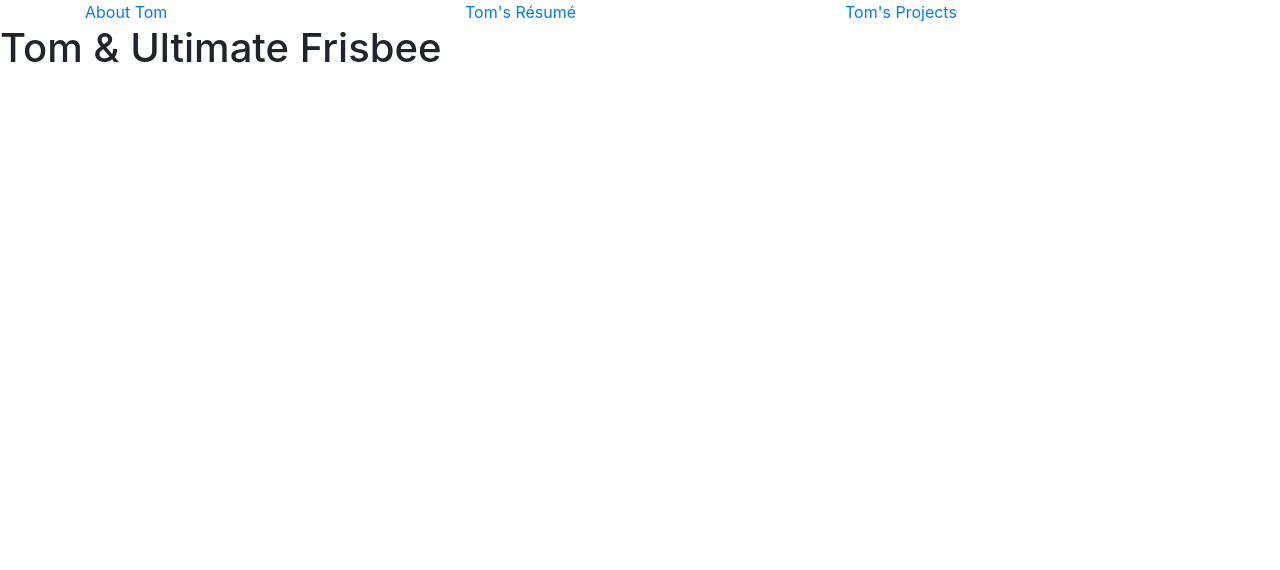
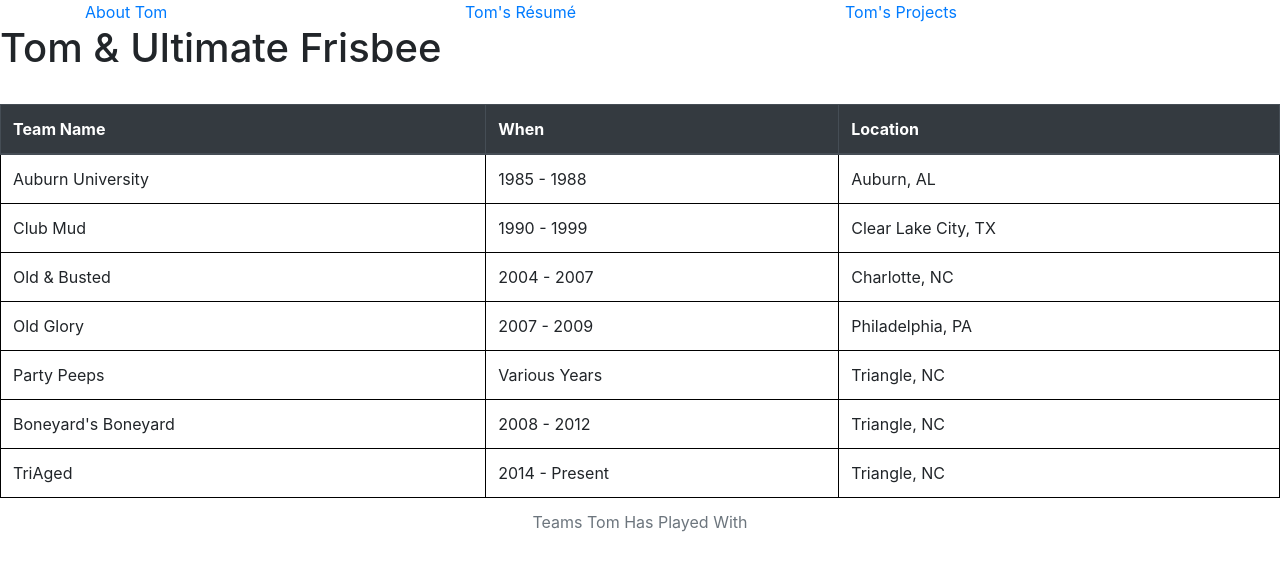
Before and after one commit to tomunoz/cs50, a plain HTML site: page project0/ultimate.html in a window 1280 px wide. Drawn offline with nearby package versions, Linux system fonts and the light colour scheme.

Commit message:
added table to ultimate.html

```diff
--- a/project0/project0.css
+++ b/project0/project0.css
@@ -0,0 +1,10 @@
+table,
+th,
+td {
+    border: 1px solid black;
+}
+
+caption {
+    display: table-caption;
+    text-align: center;
+}
--- a/project0/ultimate.html
+++ b/project0/ultimate.html
@@ -23,6 +23,54 @@
     </div>
 
     <h1>Tom & Ultimate Frisbee</h1>
+    <br>
+    <table class="table">
+        <caption>Teams Tom Has Played With</caption>
+        <thead class="thead-dark">
+            <tr>
+                <th>Team Name</th>
+                <th>When</th>
+                <th>Location</th>
+            </tr>
+        </thead>
+        <tr>
+            <td>Auburn University</td>
+            <td>1985 - 1988</td>
+            <td>Auburn, AL</td>
+        </tr>
+        <tr>
+            <td>Club Mud</td>
+            <td>1990 - 1999</td>
+            <td>Clear Lake City, TX</td>
+        </tr>
+        <tr>
+            <td>Old & Busted</td>
+            <td>2004 - 2007</td>
+            <td>Charlotte, NC</td>
+        </tr>
+        <tr>
+            <td>Old Glory</td>
+            <td>2007 - 2009</td>
+            <td>Philadelphia, PA</td>
+        </tr>
+        <tr>
+            <td>Party Peeps</td>
+            <td>Various Years</td>
+            <td>Triangle, NC</td>
+        </tr>
+        <tr>
+            <td>Boneyard's Boneyard</td>
+            <td>2008 - 2012</td>
+            <td>Triangle, NC</td>
+        </tr>
+        <tr>
+            <td>TriAged</td>
+            <td>2014 - Present</td>
+            <td>Triangle, NC</td>
+        </tr>
+    </table>
+
+
 </body>
 
 </html>
```
